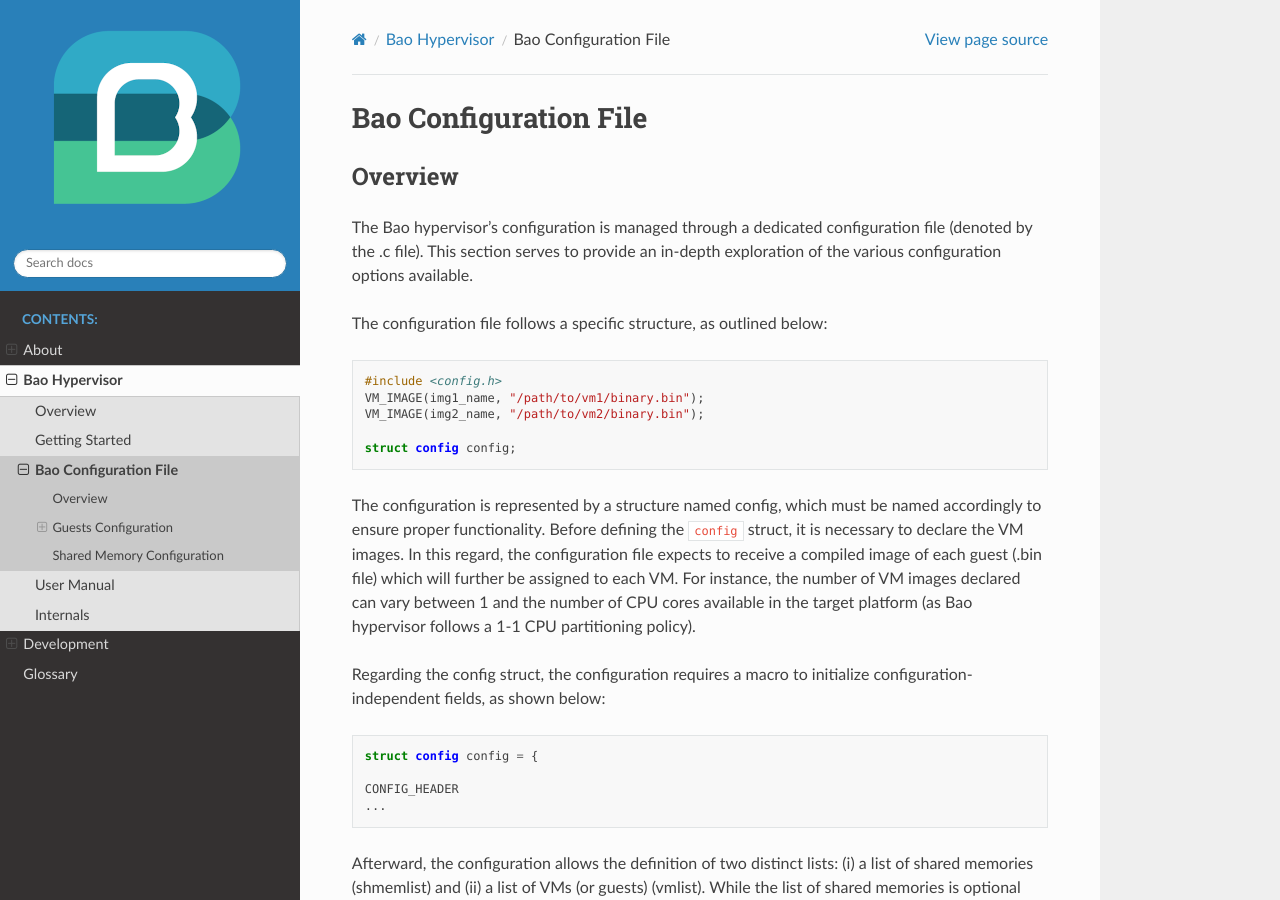
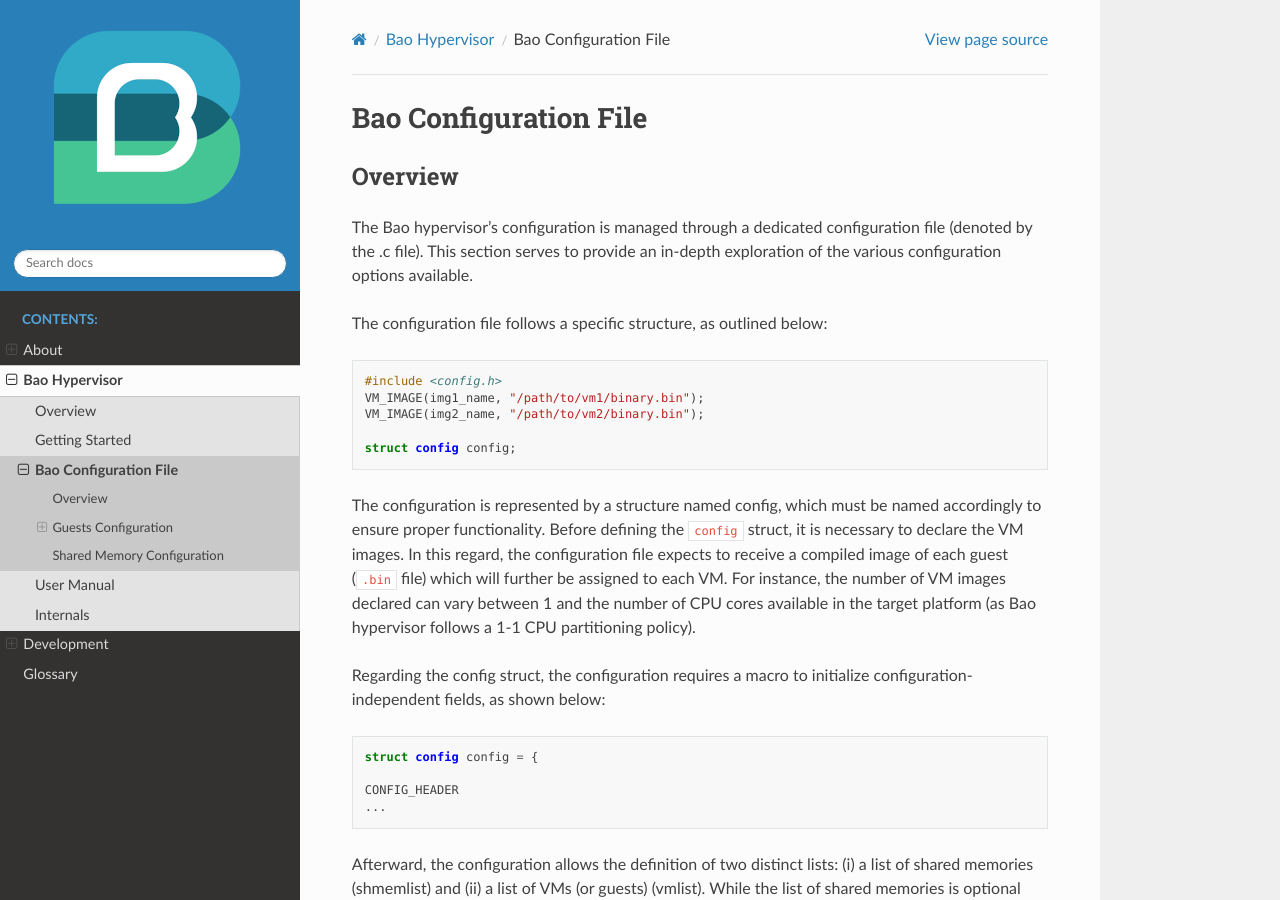
Before and after one commit to bao-project/bao-docs, a Sphinx documentation site: the page built from source/bao_hyp/config.rst, in a window 1280 px wide and 900 px high. Built offline with Sphinx 7.4.7 and the Read the Docs theme 2.0.0, drawn with Linux system fonts in a browser that asks for light colours.

```diff
--- a/source/bao_hyp/config.rst
+++ b/source/bao_hyp/config.rst
@@ -21,7 +21,7 @@
 named accordingly to ensure proper functionality.
 Before defining the ``config`` struct, it is necessary to declare the VM images.
 In this regard, the configuration file expects to receive a compiled image of
-each guest (.bin file) which will further be assigned to each VM. For instance,
+each guest (``.bin`` file) which will further be assigned to each VM. For instance,
 the number of VM images declared can vary between 1 and the number of CPU cores
 available in the target platform (as Bao hypervisor follows a 1-1 CPU
 partitioning policy).
```
